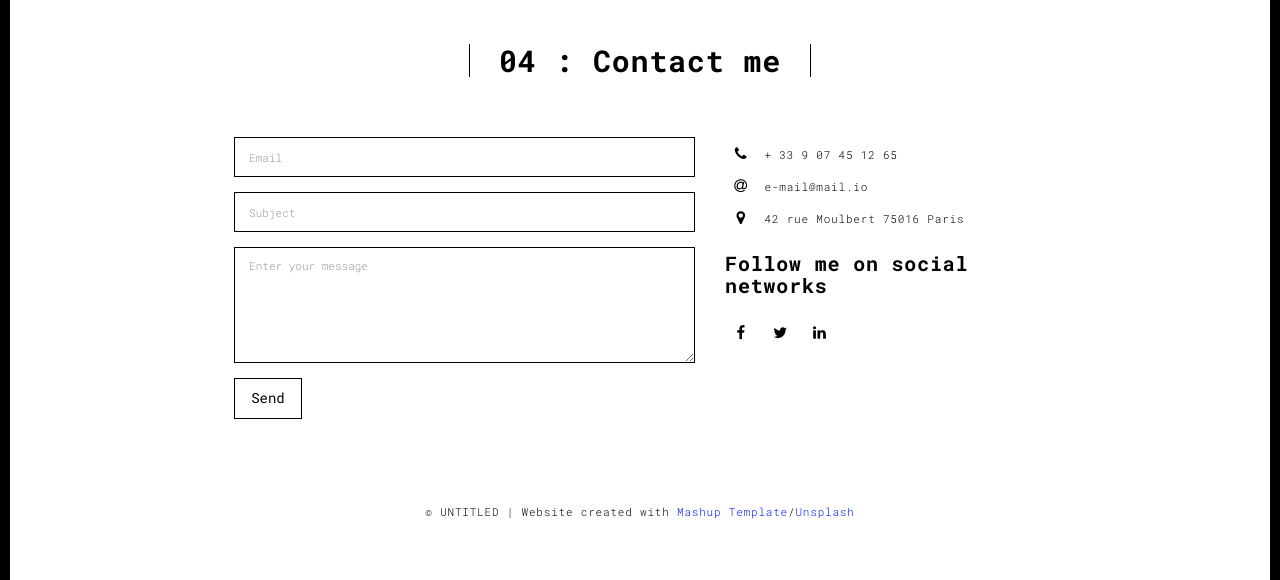
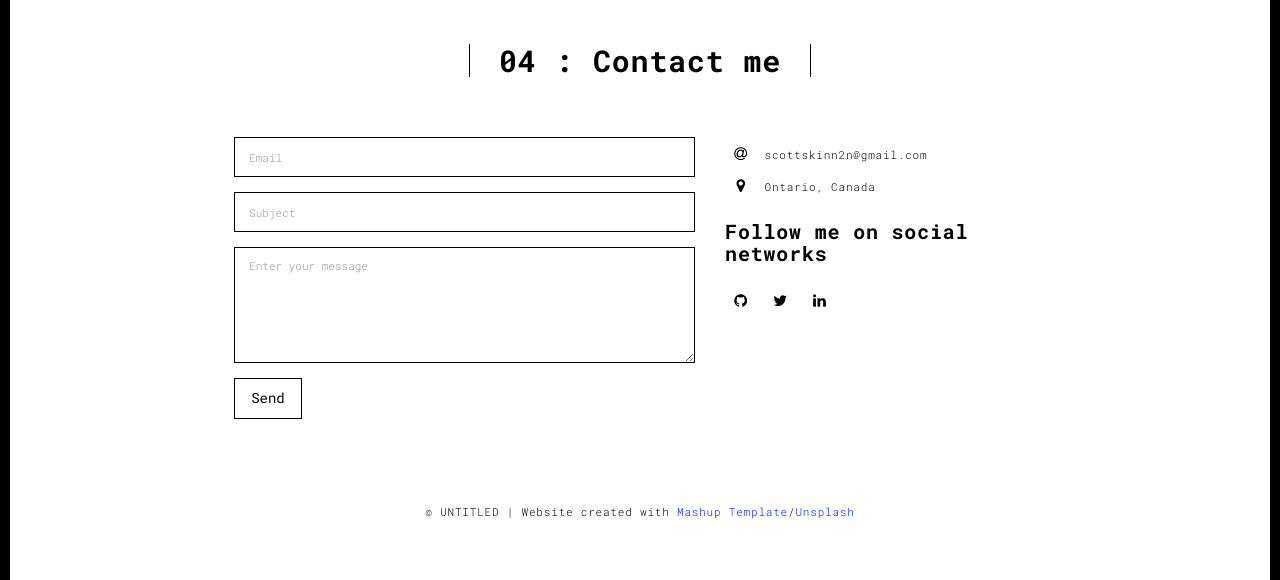
Before and after one commit to scottskinn/python_portfolio, a Flask app: page /contact.html in a window 1280 px wide. Shown: the part 90-670 px from the top of the page. Run offline with Flask 2, Linux system fonts and the light colour scheme; some libraries are stand-ins or nearby versions.

Commit message:
my networks

```diff
--- a/templates/contact.html
+++ b/templates/contact.html
@@ -76,35 +76,37 @@
                     </div>
                     <div class="col-md-5 address-container">
                       <ul class="list-unstyled">
-                        <li>
+                        <!-- <li>
                           <span class="fa-icon">
                             <i class="fa fa-phone" aria-hidden="true"></i>
                           </span>
-                          + 33 9 07 45 12 65
+
                         </li>
-                        <li>
+                        <li> -->
                           <span class="fa-icon">
                             <i class="fa fa-at" aria-hidden="true"></i>
                           </span>
-                          e-mail@mail.io
+                          scottskinn2n@gmail.com
                         </li>
                         <li>
                           <span class="fa-icon">
                             <i class="fa fa fa-map-marker" aria-hidden="true"></i>
                           </span>
-                          42 rue Moulbert 75016 Paris
+                          Ontario, Canada
                         </li>
                       </ul>
                       <h3>Follow me on social networks</h3>
-                      <a href="http://www.facebook.com" title="" class="fa-icon">
-                        <i class="fa fa-facebook"></i>
-                      </a>
-                      <a href="http://www.twitter.com" title="" class="fa-icon">
-                        <i class="fa fa-twitter"></i>
-                      </a>
-                      <a href="http://www.linkedin.com" title="" class="fa-icon">
-                        <i class="fa fa-linkedin"></i>
-                      </a>
+                      <div>
+                        <a href="https://github.com/scottskinn" title="Github" target="blank" class="fa-icon">
+                          <i class="fa fa-github"></i>
+                        </a>
+                        <a href="https://twitter.com/scottskinn2n" title="Twitter" target="blank" class="fa-icon">
+                          <i class="fa fa-twitter"></i>
+                        </a>
+                        <a href="https://www.linkedin.com/in/scott-skinn/" title="LinkedIn" target="blank" class="fa-icon">
+                          <i class="fa fa-linkedin"></i>
+                        </a>
+                      </div>
 
                     </div>
                   </div>
```
Also changed, not shown: templates/work.html (+4 -4 lines), templates/work2.html (+4 -4 lines), templates/work3.html (+4 -4 lines), templates/work4.html (+4 -4 lines), templates/work5.html (+4 -4 lines), templates/work6.html (+4 -4 lines).
